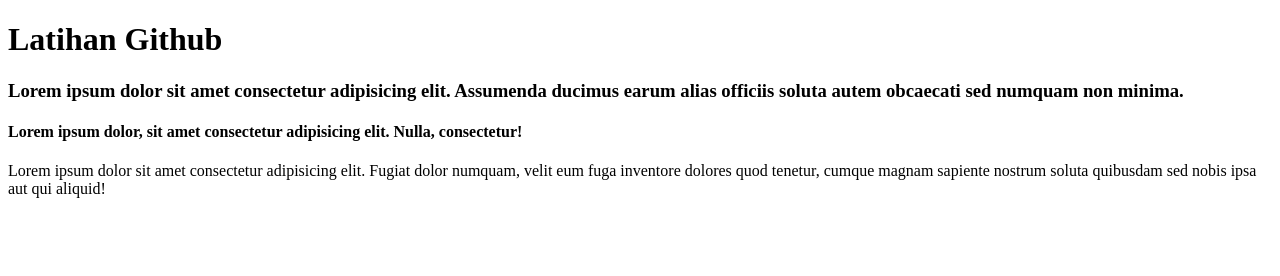
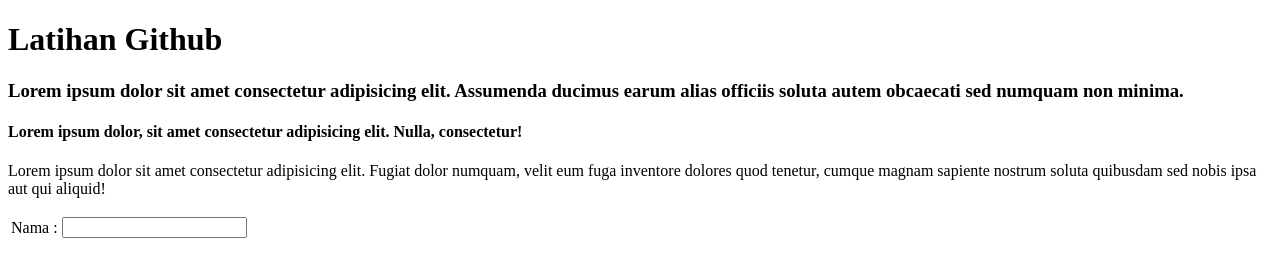
Before and after one commit to ZeroneDoo/latihan_github, a plain HTML site: page index.html in a window 1280 px wide. Drawn offline with Linux system fonts and the light colour scheme.

Commit message:
tambah table

```diff
--- a/index.html
+++ b/index.html
@@ -15,5 +15,12 @@
 
     <p>Lorem ipsum dolor sit amet consectetur adipisicing elit. Fugiat dolor numquam, velit eum fuga inventore dolores quod tenetur, cumque magnam sapiente nostrum soluta quibusdam sed nobis ipsa aut qui aliquid!</p>
 
+    <table>
+        <tr>
+            <td>Nama</td>
+            <td>:</td>
+            <td><input type="text"></td>
+        </tr>
+    </table>
 </body>
 </html>
```
